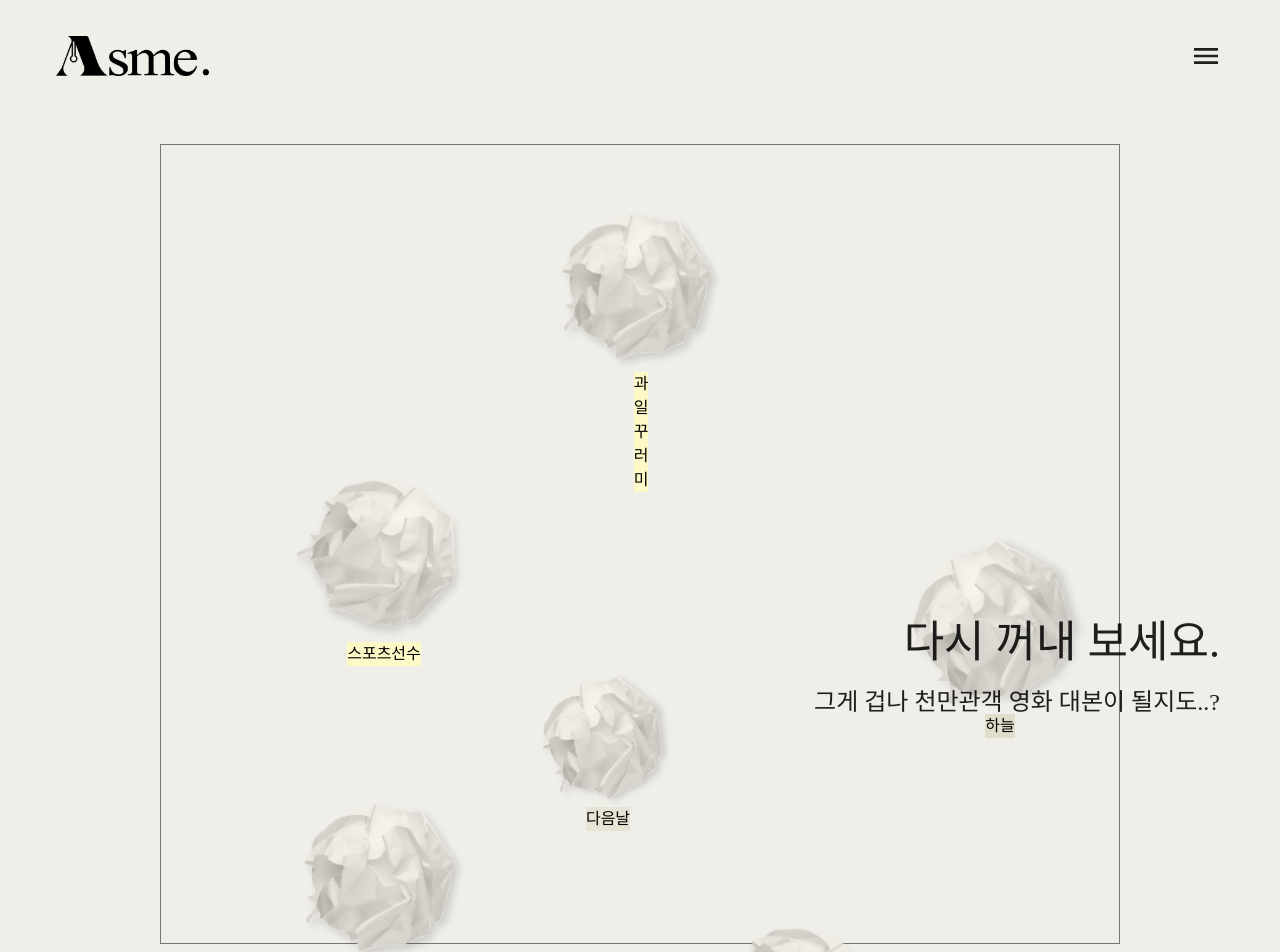
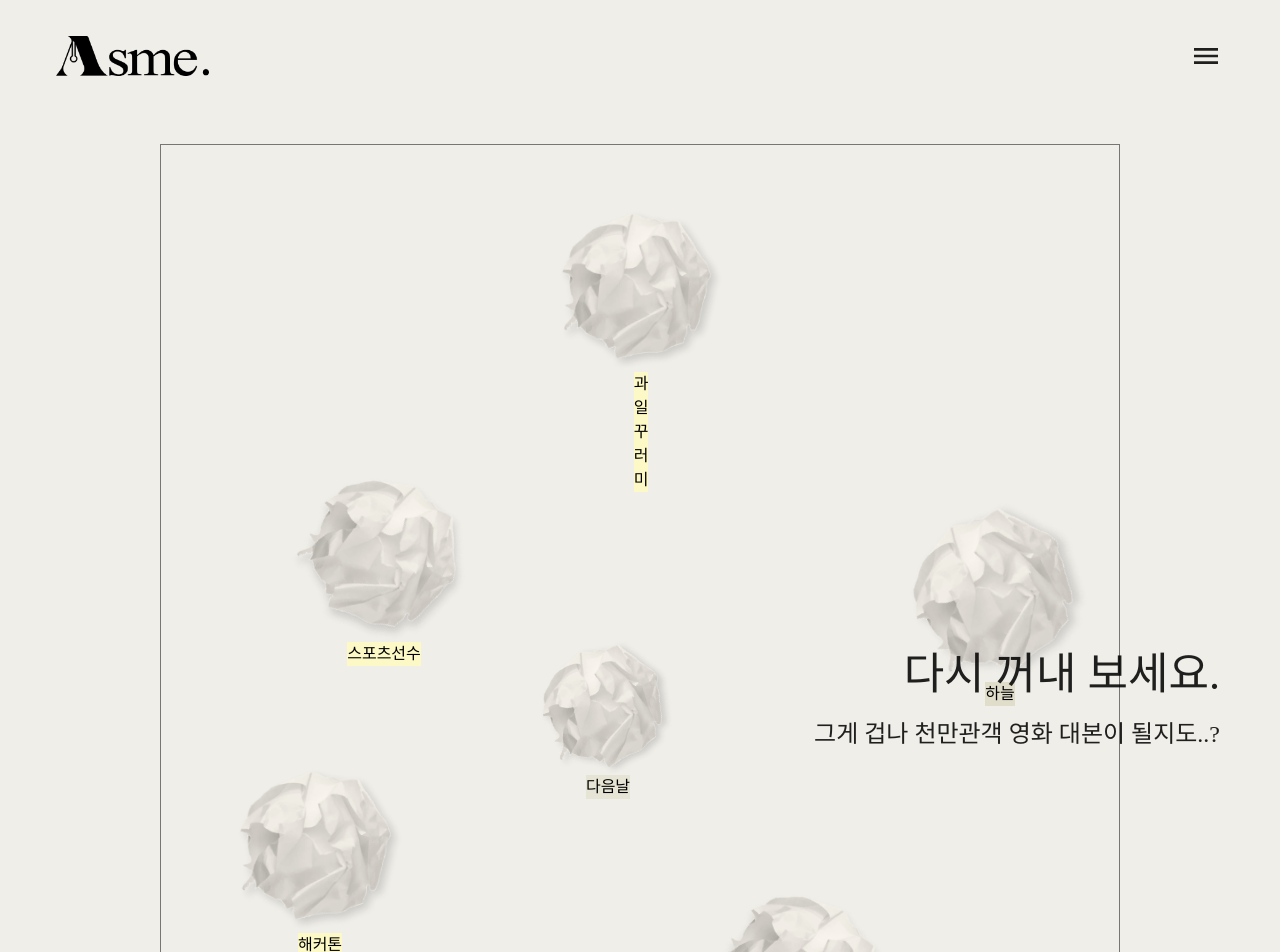
Before and after one commit to dbwk18/AsMe, a React (Create React App) app in the folder client/: page /wastebasket in a window 1280 px wide. Shown: the top 952 px of the page. Built offline with nearby package versions, Linux system fonts and the light colour scheme; a web font is replaced by a local one.

Commit message:
[#5] fix: update ui

```diff
--- a/client/src/pages/wastebasket/WasteBasketPage.js
+++ b/client/src/pages/wastebasket/WasteBasketPage.js
@@ -33,8 +33,8 @@ function WasteBasketPage() {
     ]);
 
     return (
-        <Box height="100vh" sx={{ py: "2rem", px: "10rem" }}>
-            <BorderBox height="100vh">
+        <Box height="100%" sx={{ pt: "2rem", px: "10rem" }}>
+            <BorderBox>
                 <TransparentLink href={`/wastebasket/1`}>
                     <Stack my="4rem" mx="30rem" alignItems="center">
                         <img src={PaperRoll} width="168px" height="163px" />
@@ -48,7 +48,7 @@ function WasteBasketPage() {
                     </Stack>
                 </TransparentLink>
                 <TransparentLink href={`/wastebasket/3`}>
-                    <Stack mt="-8rem" ml="45rem" alignItems="center">
+                    <Stack mt="-10rem" ml="45rem" alignItems="center">
                         <img src={PaperRoll} width="181px" height="176px" style={{ transform: "rotate(-30deg)" }} />
                         <Typography backgroundColor="secondary.main">{wastes[2].keyword}</Typography>
                     </Stack>
@@ -60,7 +60,7 @@ function WasteBasketPage() {
                     </Stack>
                 </TransparentLink>
                 <TransparentLink href={`/wastebasket/5`}>
-                    <Stack mt="-2rem" mr="32rem" alignItems="center">
+                    <Stack mt="-2rem" mr="40rem" alignItems="center">
                         <img src={PaperRoll} width="170px" height="166px" />
                         <Typography backgroundColor="primary.light">{wastes[4].keyword}</Typography>
                     </Stack>
@@ -71,7 +71,7 @@ function WasteBasketPage() {
                         <Typography backgroundColor="primary.light">{wastes[5].keyword}</Typography>
                     </Stack>
                 </TransparentLink>
-                <Stack sx={{ position: "fixed", bottom: "5rem", right: "3.75rem" }} spacing="0.5rem">
+                <Stack sx={{ position: "fixed", bottom: "3rem", right: "3.75rem" }} spacing="0.5rem">
                     <Typography fontSize="44px" textAlign="right">다시 꺼내 보세요.</Typography>
                     <Typography fontSize="24px" textAlign="right">그게 겁나 천만관객 영화 대본이 될지도..?</Typography>
                 </Stack>
@@ -84,7 +84,8 @@ export default WasteBasketPage
 
 const BorderBox = styled(Box)({
     border: "1px solid rgba(0,0,0,0.5)",
-    width: "100%"
+    width: "100%",
+    height: "110vh",
 });
 
 const TransparentLink = styled("a")({
```
